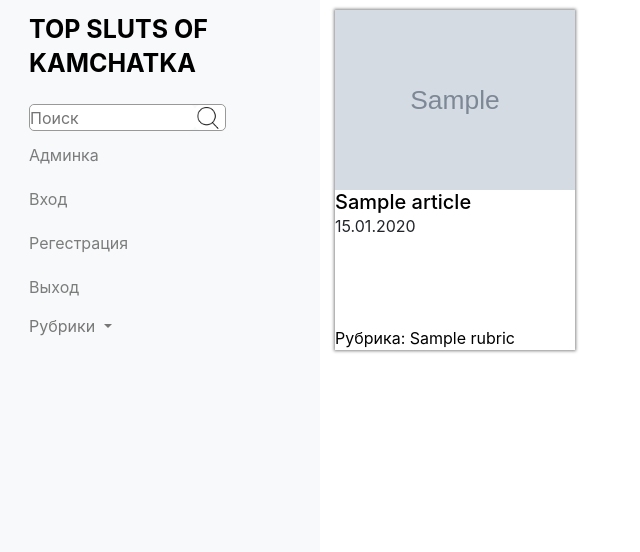
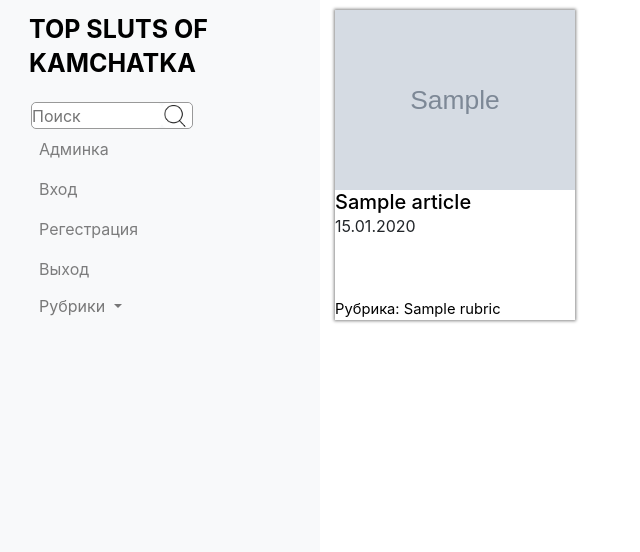
Before and after one commit to Y2Danil/tsoktest, a Django app: page / in a window 1280 px wide. Shown: the top 552 px of the page, without its empty margins (0-640 px from the left). Run offline with Django 3.2, Linux system fonts and the light colour scheme; a user stored in the database is signed in; tables that the repository leaves empty hold one stand-in row (values such as "Sample post"); grey boxes marked "Sample" are stand-in pictures; some libraries are stand-ins or nearby versions.

Commit message:
Поправил главную страницу для разных дисплеев

```diff
--- a/Top/static/Top/style2.css
+++ b/Top/static/Top/style2.css
@@ -35,6 +35,10 @@ h1 > a {
   padding-top: 0;
 }
 
+.header h1 > a {
+  text-decoration: none;
+}
+
 .navbar-container {
   margin-bottom: 10px;
 }
@@ -46,10 +50,7 @@ ul > .nav-item {
 ul > li.admin {
   position: relative;
   bottom: 0;
-  margin-bottom: 0;
-  padding-bottom: 0;
 }
-
 /*.header {
   width: 100%;
 }
@@ -125,6 +126,7 @@ ul > li.admin {
   color: #000;
   position: absolute;
   bottom: 0;
+  font-size: .92em;
 }
 
 .article_rubric > a {
@@ -321,13 +323,68 @@ ul > li.admin {
   margin-left: 2px;
 }
 
-@media (max-width: 767px) {
+@media (max-width: 768px) {
   .Article {
     margin: auto;
+    height: 400px;
+    position: relative;
+  }
+  .Article img {
+    max-height: 300px;
+  }
+  .nav_item-dropdown {
+    margin-left: 0px !important;
   }
 }
 
 @media (min-width: 768px) {
+  .Article {
+    height: auto;
+    position: relative;
+  }
+  .Article img {
+    max-height: 250px;
+  }
+  .Article {
+    margin-left: 15px;
+    margin-bottom: 15px;
+    height: 350px;
+  }
+  .poisck_input {
+    width: 130px;
+  }
+}
+
+@media (max-width: 992px) and (min-width: 768px) {
+  .header {
+    width: 100%
+  }
+  #navbar {
+    padding-right: 0;
+  }
+  #navbar > ul {
+    text-align: right !important;
+    margin: auto;
+    margin-right: 0;
+  }
+  li.nav-item > form {
+    margin-top: 7px;
+  }
+  .nav_item-dropdown {
+    margin-top: 5px;
+  }
+}
+
+@media (min-width: 992px) {
+  .Article {
+    height: 350px;
+  }
+  .Article img {
+    max-height: 250px;
+  }
+}
+
+@media screen and (min-width: 992px) {
   .navbar-container {
     position: sticky;
     top: 0;
@@ -352,44 +409,19 @@ ul > li.admin {
   .navbar-container .navbar-nav {
     flex-direction: column !important;
   }
-  .navbar-container ul {
+  .nav_item-dropdown {
     position: relative;
-    right: 10px;
-  }
-  .navbar-container ul form {
-    position: relative;
-    left: 8px;
-  }
-  .navbar-container ul form input {
-    width: 165px;
-  }
-  ul.navbar-nav > li.nav-item {
-    margin-top: 2px !important;
-    margin-bottom: 2px !important;
+    left: 1px;
+    top: 5px;
+    border: none !important;
   }
   .TSOK {
     position: relative;
     right: 2px;
   }
-
-  .nav_item-dropdown {
-    position: relative;
-    left: 1px;
-    top: 5px;
-    border: none !important;
-    outline: none !important;
+  ul > *  {
+    text-align: left;
   }
-  .article_img {
-    width: 100%;
-  }
-  .Article {
-    margin-left: 15px;
-    margin-bottom: 15px;
-    height: 340px;
-  }
-}
-
-@media (min-width: 992px) {
 }
 
 @media (max-width: 1200px) {
@@ -399,10 +431,28 @@ ul > li.admin {
 }
 
 @media (min-width: 1200px) {
+  .Article img {
+    max-height: 250px;
+  }
+  .Article {
+    height: 310px;
+  }
 }
 
 @media (min-width: 1365px) {
+  .Article img {
+    max-height: 260px;
+  }
+  .Article {
+    height: 320px;
+  }
 }
 
 @media (min-width: 1500px) {
+  .Article img {
+    max-height: 270px;
+  }
+  .Article {
+    height: 320px;
+  }
 }
--- a/Top/templates/base.html
+++ b/Top/templates/base.html
@@ -14,7 +14,7 @@
 
   <div class="container-fluid">
     <div class="row">
-      <div class="col-md-4 col-lg-3 navbar-container bg-light">
+      <div class="col-lg-3 col-xl-3 navbar-container bg-light">
         <!-- Вертикальное меню -->
         <nav class="navbar navbar-expand-md navbar-light header">
           <h1 class='TSOK'>
@@ -74,7 +74,7 @@
                   <button class="dropdown-toggle" type="button" id="about-us" data-toggle="dropdown" aria-haspopup="true" aria-expanded="false">
                     Рубрики
                   </button>
-                  <div class="dropdown-menu" aria-labelledby="about-us">
+                  <div class="dropdown-menu dropdown-menu-right" aria-labelledby="about-us">
                     {% for Rubric in Rubrics %}
                       <a href="{% url 'blog:by_rubric' Rubric.id %}" class="dropdown-item">{{ Rubric.name }}</a>
                     {% endfor %}
@@ -87,7 +87,7 @@
           </div>
         </nav>
       </div>
-      <div class="col-md-8 col-lg-9 content-container">
+      <div class="col-lg-9 col-xl-9 content-container">
         {% block content %}
 
         {% endblock %}
```
